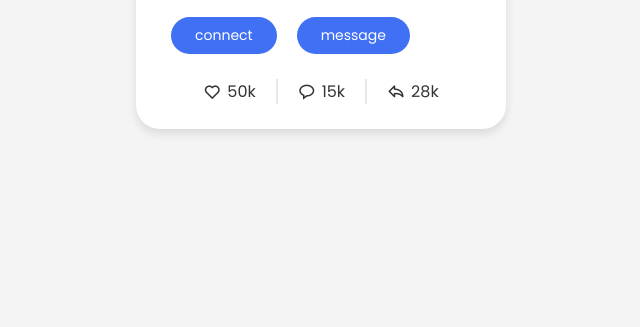
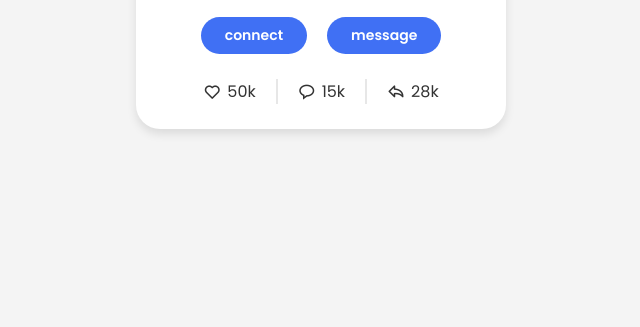
Before and after one commit to likhithareddy07/Profile-Card, a plain HTML site: page index.html in a window 1280 px wide. Shown: the part 473-800 px from the top of the page, without its empty margins (319-959 px from the left). Drawn offline with nearby package versions, Linux system fonts and the light colour scheme.

Commit message:
profile crad

```diff
--- a/style.css
+++ b/style.css
@@ -83,12 +83,11 @@ body {
   display: flex;
   align-items: center;
   margin-top: 25px;
-  width: 100%;
 }
 .buttons .button {
   color: #fff;
   font-size: 14px;
-  font-weight: 400;
+  font-weight: 600;
   border: none;
   border-radius: 24px;
   margin: 0 10px;
```
